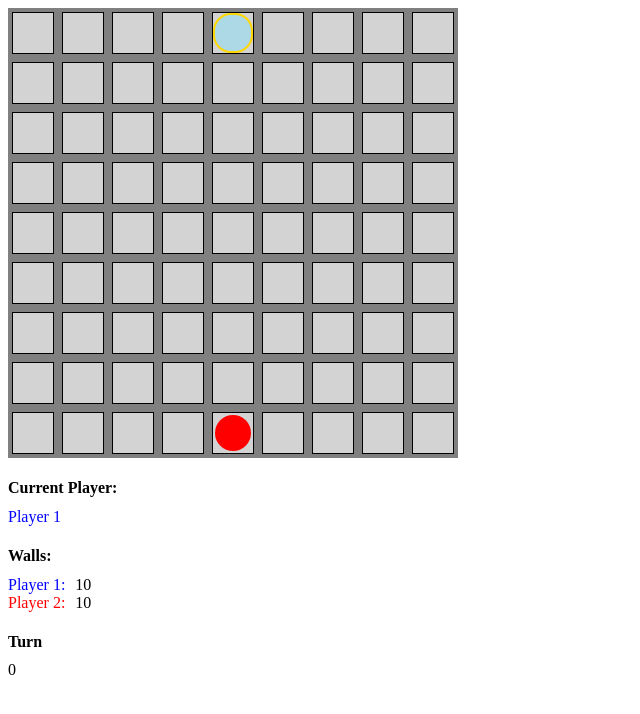
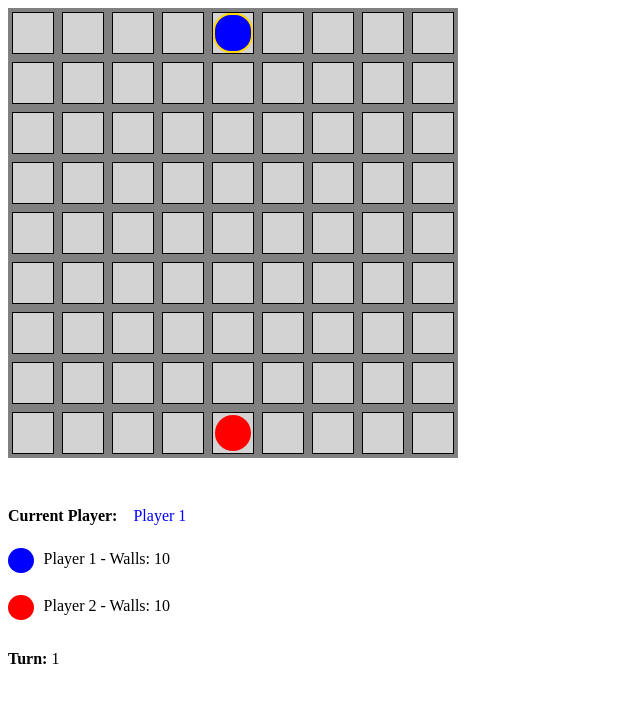
Before and after one commit to DeMcA/corridor, an Angular app: page / in a window 1280 px wide. Shown: the top 714 px of the page, without its empty margins (0-640 px from the left). Built offline with nearby package versions, Linux system fonts and the light colour scheme.

Commit message:
Basic styling

```diff
--- a/src/app/board-square/board-square.component.css
+++ b/src/app/board-square/board-square.component.css
@@ -26,7 +26,7 @@
 }
 
 .player1 {
-    background: lightblue;
+    background: blue;
 }
 
 .player2 {
--- a/src/app/board/board.component.css
+++ b/src/app/board/board.component.css
@@ -5,22 +5,59 @@
     background: grey;
 }
 
+.playerinfo {
+    margin-left: 10px;
+    position: relative;
+    display: inline-block;
+    line-height: 1.6em;
+    height: 1.6em;
+}
+
+.pawn1 {
+    background: blue;
+}
+
+.pawn2 {
+    background: red;
+}
+
 .player1 {
-  color: blue;
-  margin-right: 10px;
+    color: blue;
 }
 
 .player2 {
-  color: red;
-  margin-right: 10px;
+    color: red;
+}
+
+.player {
+    display: inline-block;
+    margin-left: 1em;
+}
+
+.piece {
+    width: 1.6em;
+    height: 1.6em;
+    -webkit-border-radius: 0.8em;
+    -moz-border-radius: 0.8em;
+    border-radius: 0.8em;
+    /* top: 2px; */
+    /* left: 2px; */
+    display: inline-block;
+    vertical-align: middle;
 }
 
 .errormessage {
-  color: orange;
-  margin-top: 10px;
+    color: orange;
+    margin-top: 10px;
 }
 
 h4 {
     margin-top: 1.33em;
     margin-bottom: 0.66em;
+    display: inline-block;
 }
+
+p {
+    margin-top: 0.66em;
+    margin-bottom: 0.66em;
+}
--- a/src/app/board/board.component.html
+++ b/src/app/board/board.component.html
@@ -27,14 +27,19 @@
 </div>
 
 <div class="errormessage">
-  {{ errorMessage }}
+  {{ errorMessage }} &nbsp;
 </div>
 <h4>Current Player: </h4>
-<div [ngClass]="{ player1: currentTurn % 2 == 0, player2: currentTurn % 2 == 1}" >
+<div class="player" [ngClass]="{ player1: currentTurn % 2 == 0, player2: currentTurn % 2 == 1}" >
   Player {{ player.key }}
 </div>
-<h4>Walls:</h4>
-<div><span class="player1">Player 1:</span>{{ players[0].walls }}</div>
-<div><span class="player2">Player 2:</span>{{ players[1].walls }}</div>
-<h4>Turn</h4>
-{{ currentTurn }}
+<div>
+  <div class="piece pawn1"></div>
+  <p class="playerinfo ">Player 1 - Walls: {{ players[0].walls }}</p>
+</div>
+
+<div>
+  <div class="piece pawn2"></div>
+  <p class="playerinfo">Player 2 - Walls: {{ players[1].walls }}</p>
+</div>
+<h4>Turn: </h4> {{ currentTurn + 1 }}
```
